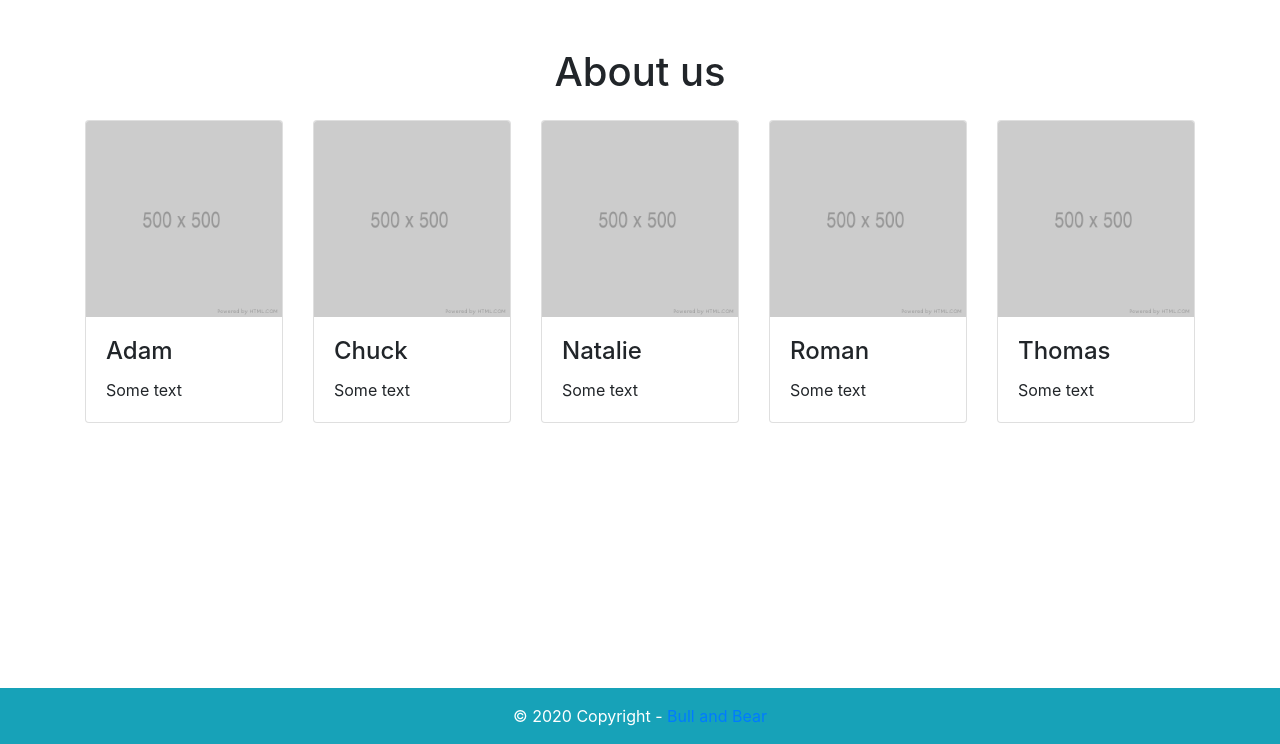
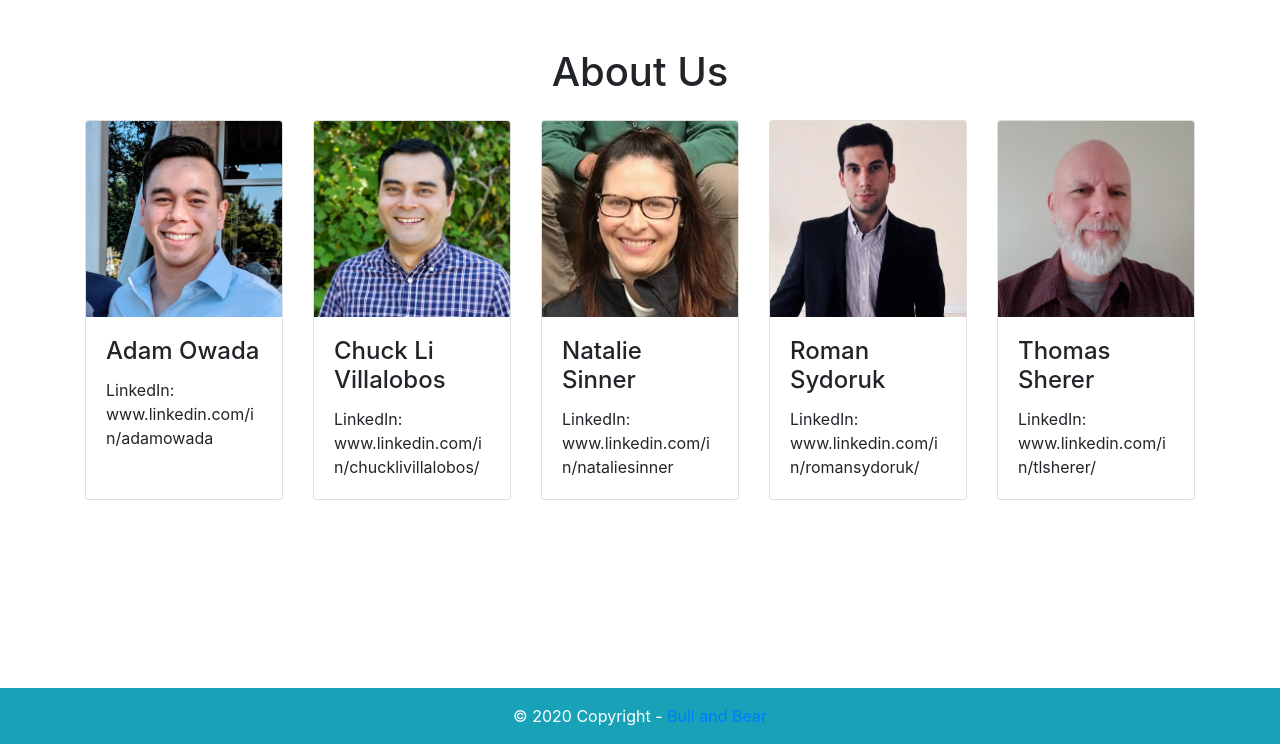
Before and after one commit to night-traders/bull-bear, a Django app: page /about/ in a window 1280 px wide. Shown: the part 56-800 px from the top of the page. Run offline with Django 3.2, Linux system fonts and the light colour scheme.

Commit message:
updated about us page

```diff
--- a/templates/bull_and_bear/about.html
+++ b/templates/bull_and_bear/about.html
@@ -3,7 +3,7 @@
 
 
 {% block content %}
-<h1 class="content text-center mb-4">About us</h1>
+<h1 class="content text-center mb-4">About Us</h1>
 
 <!-- Card deck -->
 <div class="card-deck">
@@ -13,7 +13,7 @@
 
     <!--Card image-->
     <div class="view overlay zoom">
-      <img class="card-img-top" src="{% static 'img/500.png' %}"
+      <img class="card-img-top" src="{% static 'img/Adam.jpeg' %}"
         alt="Card image cap">
       <a href="https://github.com/" target="_blank">
         <div class="mask rgba-white-slight"></div>
@@ -24,9 +24,9 @@
     <div class="card-body">
 
       <!--Title-->
-      <h4 class="card-title">Adam</h4>
+      <h4 class="card-title">Adam Owada</h4>
       <!--Text-->
-      <p class="card-text text-justify">Some text</p>
+      <p class="card-text text-justify">LinkedIn: www.linkedin.com/in/adamowada</p>
 
     </div>
 
@@ -38,7 +38,7 @@
 
     <!--Card image-->
     <div class="view overlay zoom">
-      <img class="card-img-top" src="{% static 'img/500.png' %}"
+      <img class="card-img-top" src="{% static 'img/chuck.jpeg' %}"
         alt="Card image cap">
       <a href="https://github.com/" target="_blank">
         <div class="mask rgba-white-slight"></div>
@@ -49,9 +49,9 @@
     <div class="card-body">
 
       <!--Title-->
-      <h4 class="card-title">Chuck</h4>
+      <h4 class="card-title">Chuck Li Villalobos</h4>
       <!--Text-->
-      <p class="card-text text-justify">Some text</p>
+      <p class="card-text text-justify">LinkedIn: www.linkedin.com/in/chucklivillalobos/</p>
 
     </div>
 
@@ -63,7 +63,7 @@
 
     <!--Card image-->
     <div class="view overlay zoom">
-      <img class="card-img-top" src="{% static 'img/500.png' %}"
+      <img class="card-img-top" src="{% static 'img/natalie.jpeg' %}"
         alt="Card image cap">
       <a href="https://github.com/" target="_blank">
         <div class="mask rgba-white-slight"></div>
@@ -74,9 +74,9 @@
     <div class="card-body">
 
       <!--Title-->
-      <h4 class="card-title">Natalie</h4>
+      <h4 class="card-title">Natalie Sinner</h4>
       <!--Text-->
-      <p class="card-text text-justify">Some text</p>
+      <p class="card-text text-justify">LinkedIn: www.linkedin.com/in/nataliesinner</p>
 
     </div>
 
@@ -88,7 +88,7 @@
 
     <!--Card image-->
     <div class="view overlay zoom">
-      <img class="card-img-top" src="{% static 'img/500.png' %}"
+      <img class="card-img-top" src="{% static 'img/Roman.jpeg' %}"
         alt="Card image cap">
       <a href="https://github.com/" target="_blank">
         <div class="mask rgba-white-slight"></div>
@@ -99,9 +99,9 @@
     <div class="card-body">
 
       <!--Title-->
-      <h4 class="card-title">Roman</h4>
+      <h4 class="card-title">Roman Sydoruk</h4>
       <!--Text-->
-      <p class="card-text text-justify">Some text</p>
+      <p class="card-text text-justify">LinkedIn: www.linkedin.com/in/romansydoruk/</p>
 
     </div>
 
@@ -113,7 +113,7 @@
 
     <!--Card image-->
     <div class="view overlay zoom">
-      <img class="card-img-top" src="{% static 'img/500.png' %}"
+      <img class="card-img-top" src="{% static 'img/tom.jpeg' %}"
         alt="Card image cap">
       <a href="https://github.com/" target="_blank">
         <div class="mask rgba-white-slight"></div>
@@ -124,9 +124,9 @@
     <div class="card-body">
 
       <!--Title-->
-      <h4 class="card-title">Thomas</h4>
+      <h4 class="card-title">Thomas Sherer</h4>
       <!--Text-->
-      <p class="card-text text-justify">Some text</p>
+      <p class="card-text text-justify">LinkedIn: www.linkedin.com/in/tlsherer/</p>
 
     </div>
 
```
Also changed, not shown: bull_and_bear/static/img/Adam.jpeg (added), bull_and_bear/static/img/Roman.jpeg (added), bull_and_bear/static/img/chuck.jpeg (added), bull_and_bear/static/img/natalie.jpeg (added), bull_and_bear/static/img/tom.jpeg (added).
